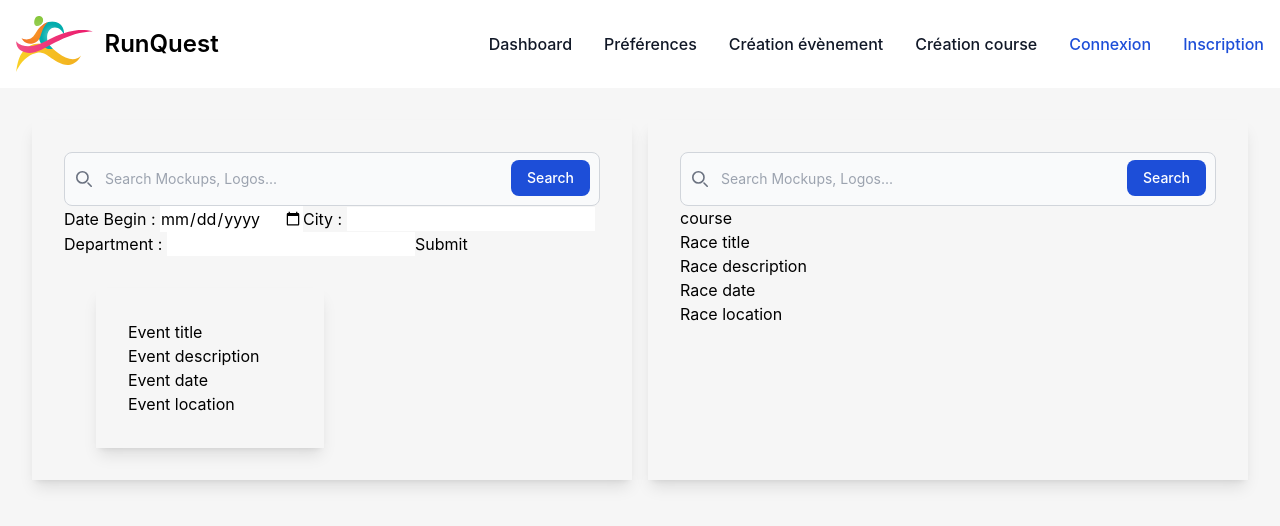
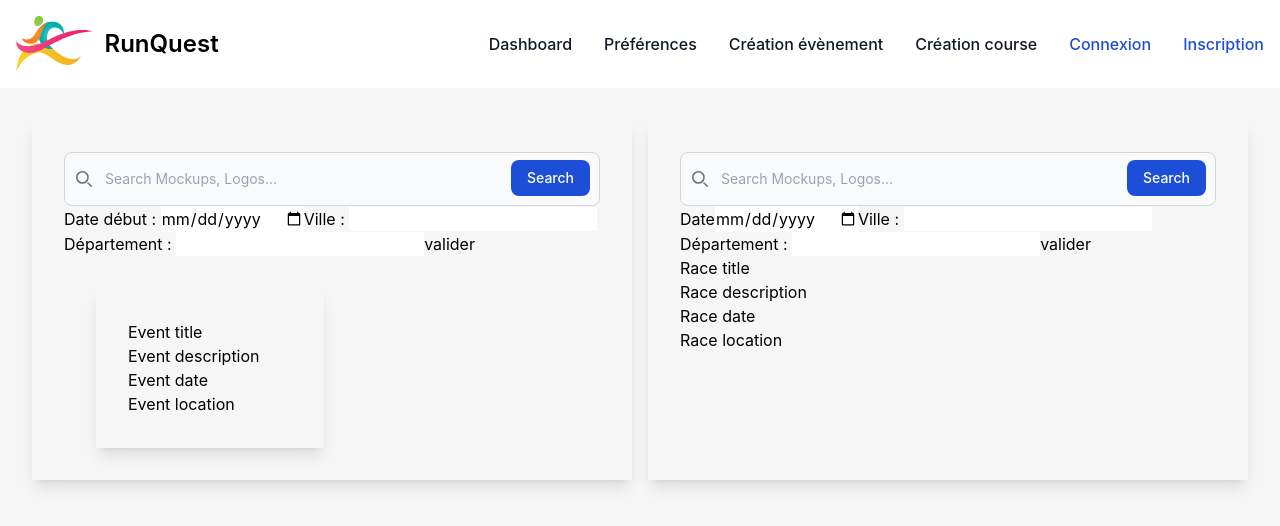
Before and after one commit to Eloya62/runQuest, a React (Create React App) app in the folder my-app/: page / in a window 1280 px wide. Shown: the top 526 px of the page. Built offline with nearby package versions, Linux system fonts and the light colour scheme.

Commit message:
update: filter

```diff
--- a/my-app/src/components/Filter/Filter.js
+++ b/my-app/src/components/Filter/Filter.js
@@ -24,10 +24,10 @@ function Filter(props) {
             {event && (
                 <div class="event">
                     <form>
-                        <label>Date Begin : <input type="date" name="dateBegin" /></label>
-                        <label>City : <input type="text" name="city" /></label>
-                        <label>Department : <input type="text" name="department" /></label>
-                        <input type="submit" value="Submit" />
+                        <label>Date début : <input type="date" name="dateBegin" /></label>
+                        <label>Ville : <input type="text" name="city" /></label>
+                        <label>Département : <input type="text" name="department" /></label>
+                        <button type="submit">valider</button>
                     </form>
 
                 </div>)
@@ -35,7 +35,12 @@ function Filter(props) {
             {race && (
                 <div class="race">
 
-                    <h1>course</h1>
+                    <form>
+                        <label>Date<input type="date" name="dateBegin" /></label>
+                        <label>Ville : <input type="text" name="city" /></label>
+                        <label>Département : <input type="text" name="department" /></label>
+                        <button type="submit">valider</button>
+                    </form>
 
                 </div>)
             }
```
